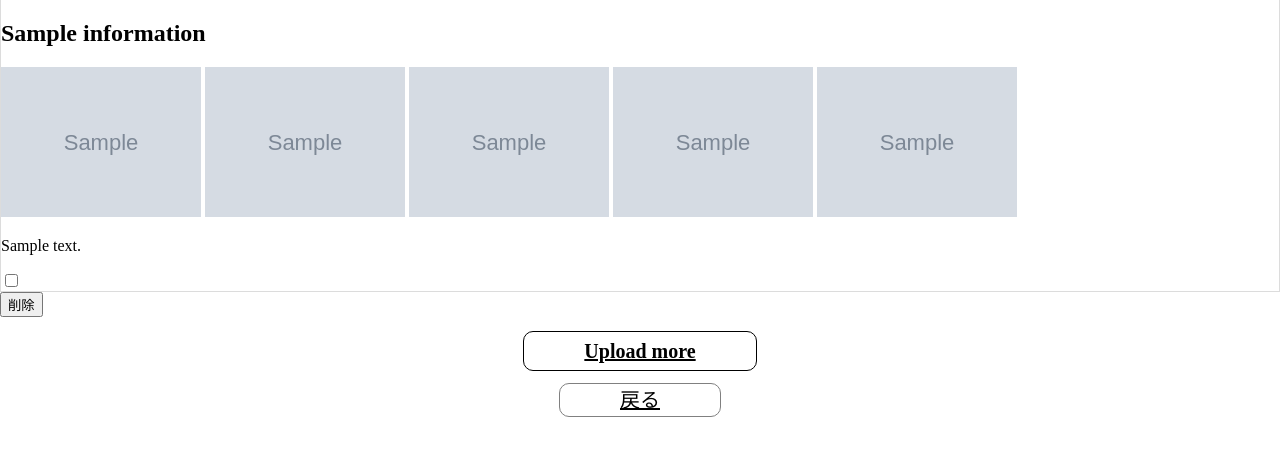
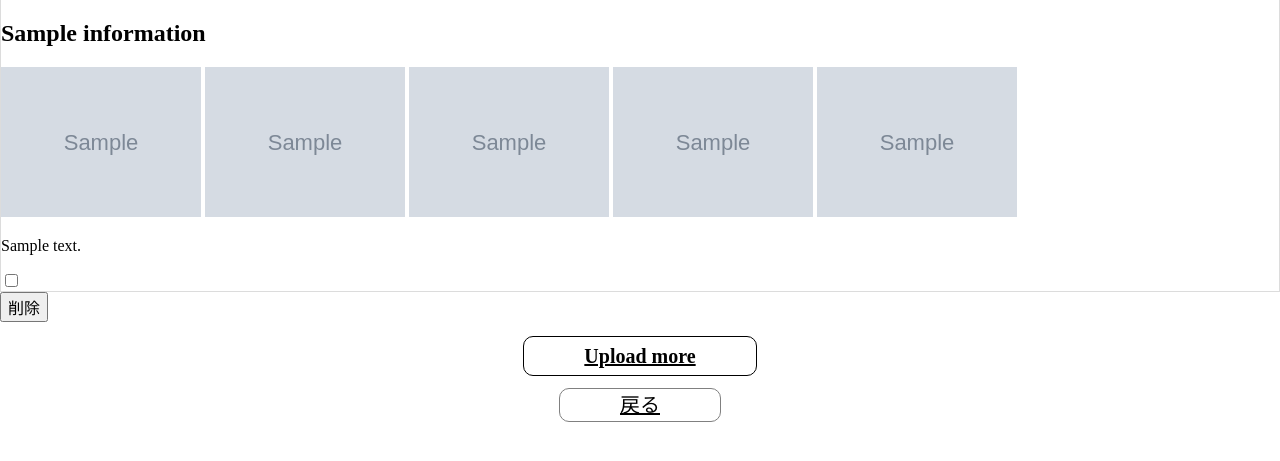
Before and after one commit to chihirokubo/timetable, a Django app: template templates/index/information.html in a window 1280 px wide. Shown: the part 100-561 px from the top of the page. Run offline with Django 3.2, Linux system fonts and the light colour scheme; tables that the repository leaves empty hold one stand-in row (values such as "Sample post"); the template is opened without the code that fills it: values that come from a table or form of the project are taken from there, most other values are stand-ins (such as "Sample title", 1, 10 or a date in 2020); grey boxes marked "Sample" are stand-in pictures.

Commit message:
cssの変更

```diff
--- a/static/index.css
+++ b/static/index.css
@@ -1,6 +1,11 @@
 body{
     margin: 0;
 }
+
+input, textarea{
+    font-size: 16px;
+}
+
 
 td{
     text-align: center;
```
